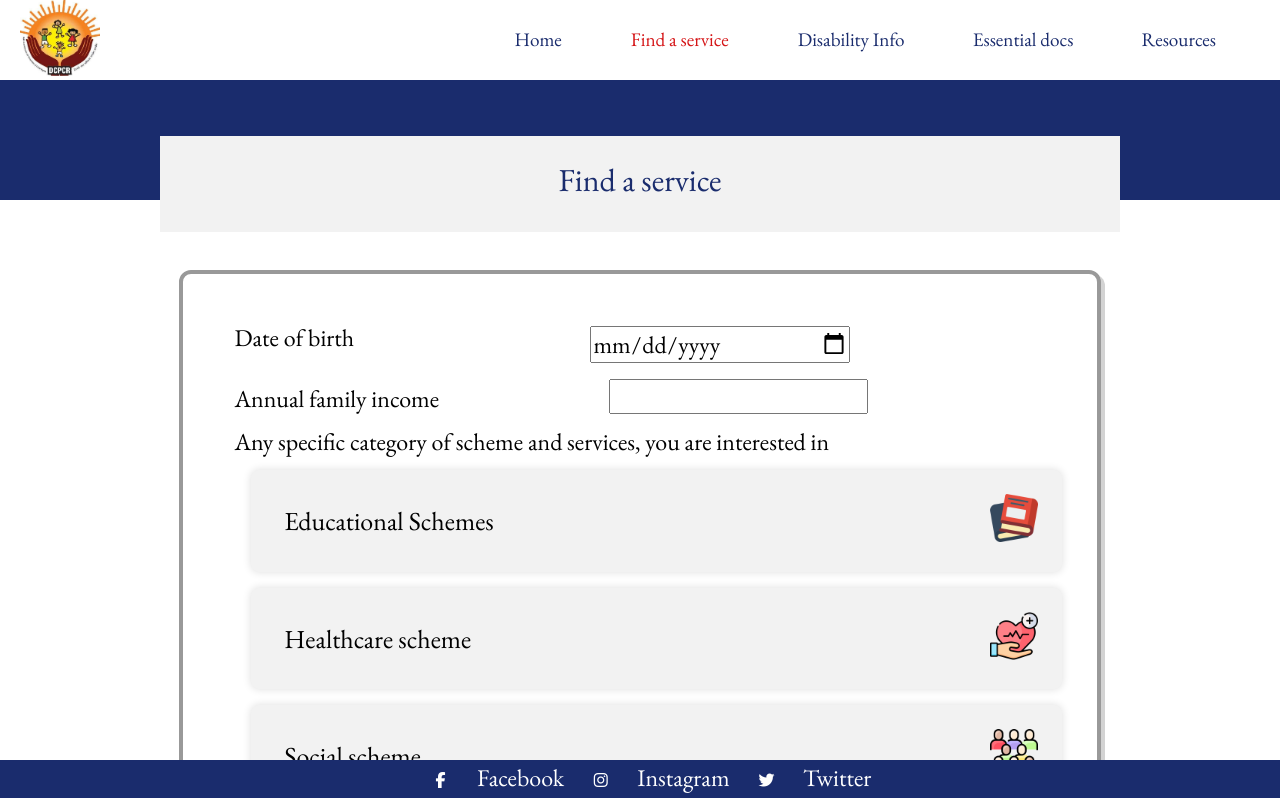
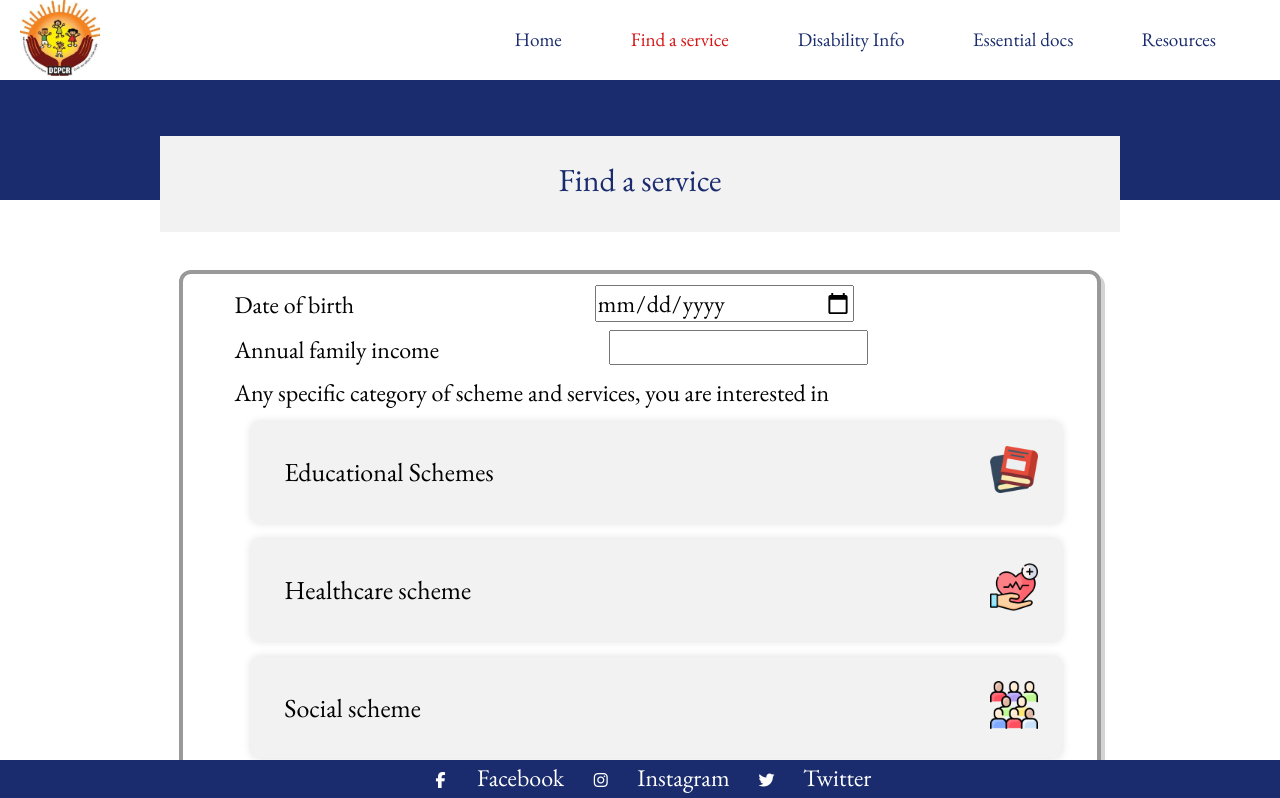
Before and after one commit to pratikk94/disabiityWebsite, a React (Create React App) app: page /findaservice in a window 1280 px wide. Shown: the top 798 px of the page. Built offline with nearby package versions, Linux system fonts and the light colour scheme.

Commit message:
Find a service page improv

```diff
--- a/src/Pages/FindAService.jsx
+++ b/src/Pages/FindAService.jsx
@@ -156,11 +156,12 @@ function FindAService() {
       <center>
         <Heading title="Find a service" />
         <form className="findAServiceForm" onSubmit={OnSubmit}>
-          <div>
+          <div style={{ marginTop: "-5%" }}>
             <p
               style={{
                 fontSize: regular.fontSizeText,
                 float: "left",
+                marginTop: "1%",
               }}
             >
               Date of birth
@@ -174,11 +175,11 @@ function FindAService() {
               style={{
                 fontSize: regular.fontSizeText,
                 width: "32%",
-                marginLeft: "5%",
+                marginLeft: "6.1%",
               }}
             ></input>
           </div>
-          <div style={{ marginTop: "2%" }}>
+          <div style={{ marginTop: "1%" }}>
             <p
               style={{
                 fontSize: regular.fontSizeText,
```
